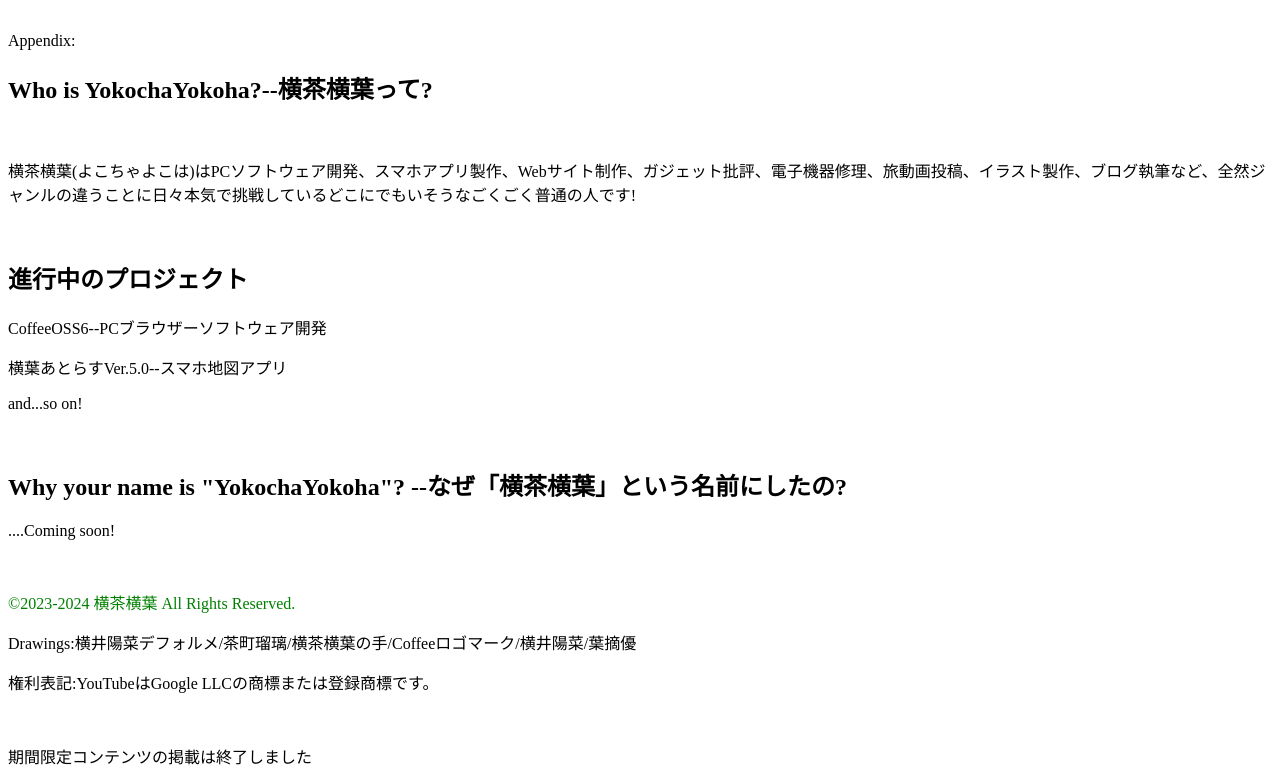
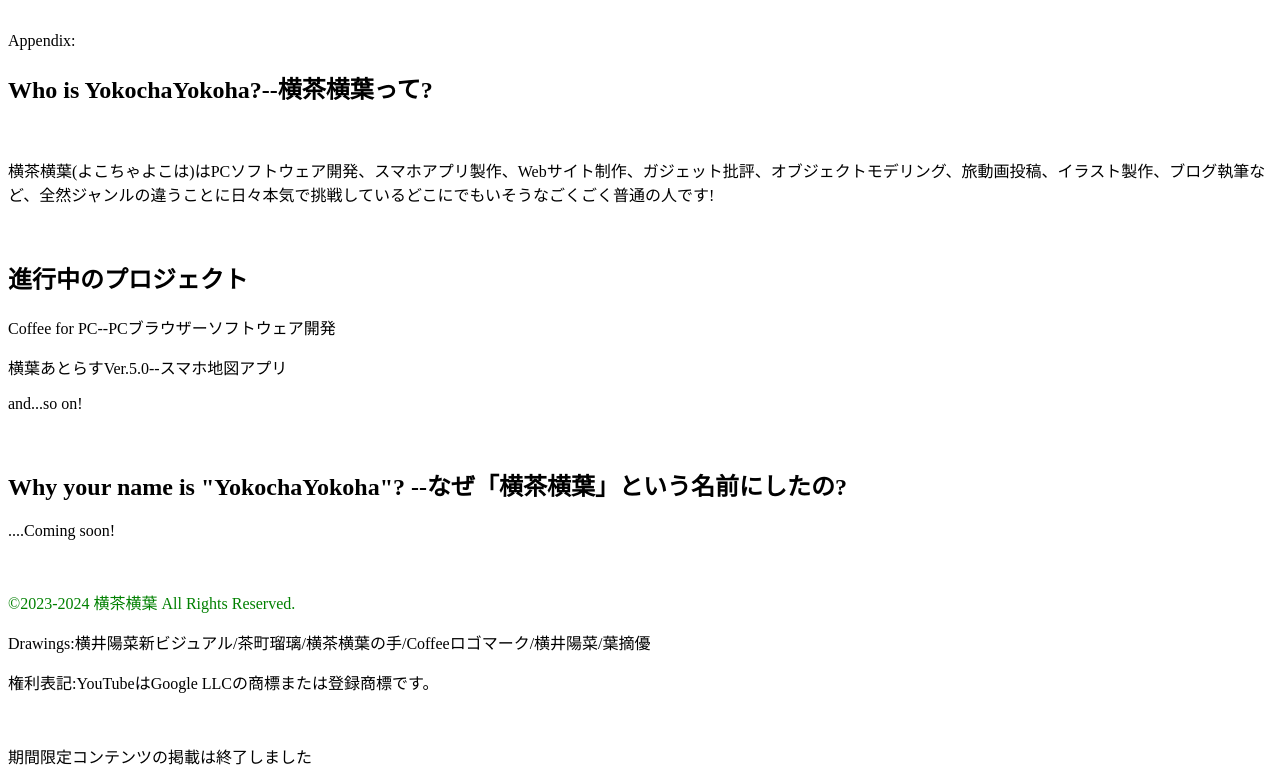
Before and after one commit to YokochaYokoha/yokochayokoha.github.io, a plain HTML site: page index.html in a window 1280 px wide. Shown: the part 3570-4354 px from the top of the page. Drawn offline with Linux system fonts and the light colour scheme.

Commit message:
Update index.html

```diff
--- a/index.html
+++ b/index.html
@@ -34,11 +34,11 @@
   <p>Appendix:</p>
   <h2>Who is YokochaYokoha?--横茶横葉って?</h2>
   <br>
-  <p>横茶横葉(よこちゃよこは)はPCソフトウェア開発、スマホアプリ製作、Webサイト制作、ガジェット批評、電子機器修理、旅動画投稿、イラスト製作、ブログ執筆など、全然ジャンルの違うことに日々本気で挑戦しているどこにでもいそうなごくごく普通の人です!</p>
+  <p>横茶横葉(よこちゃよこは)はPCソフトウェア開発、スマホアプリ製作、Webサイト制作、ガジェット批評、オブジェクトモデリング、旅動画投稿、イラスト製作、ブログ執筆など、全然ジャンルの違うことに日々本気で挑戦しているどこにでもいそうなごくごく普通の人です!</p>
   <p></p>
   <br>
   <h2>進行中のプロジェクト</h2>
-  <p>CoffeeOSS6--PCブラウザーソフトウェア開発</p>
+  <p>Coffee for PC--PCブラウザーソフトウェア開発</p>
   <p>横葉あとらすVer.5.0--スマホ地図アプリ</p>
   <p>and...so on!</p>
   <br>
@@ -46,7 +46,7 @@
   <p>....Coming soon!</p>
   <br>
   <p><font color="green">©︎2023-2024 横茶横葉 All Rights Reserved.</font></p>
-  <p>Drawings:横井陽菜デフォルメ/茶町瑠璃/横茶横葉の手/Coffeeロゴマーク/横井陽菜/葉摘優</p>
+  <p>Drawings:横井陽菜新ビジュアル/茶町瑠璃/横茶横葉の手/Coffeeロゴマーク/横井陽菜/葉摘優</p>
   <p>権利表記:YouTubeはGoogle LLCの商標または登録商標です。</p>
   <br>
 <p>期間限定コンテンツの掲載は終了しました</p>
```
